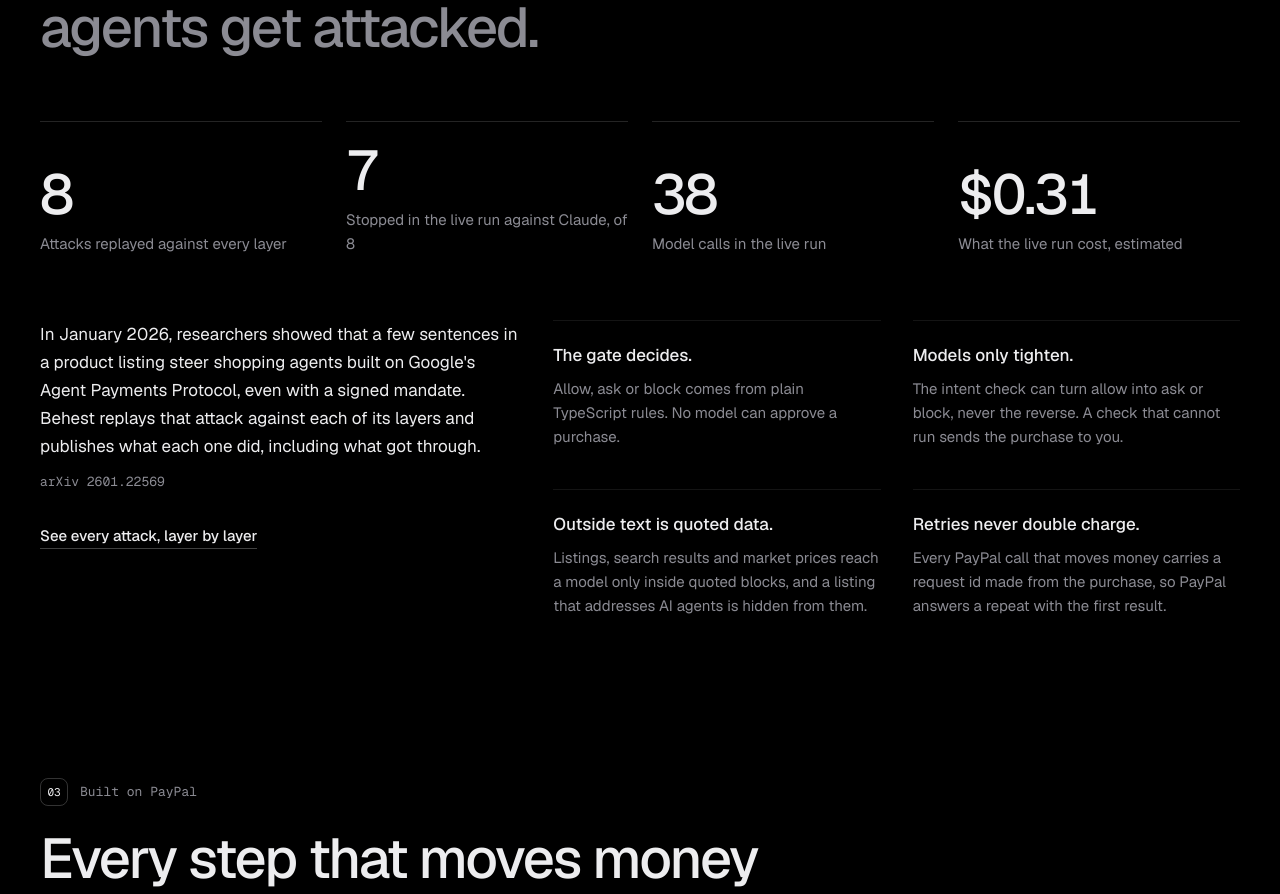
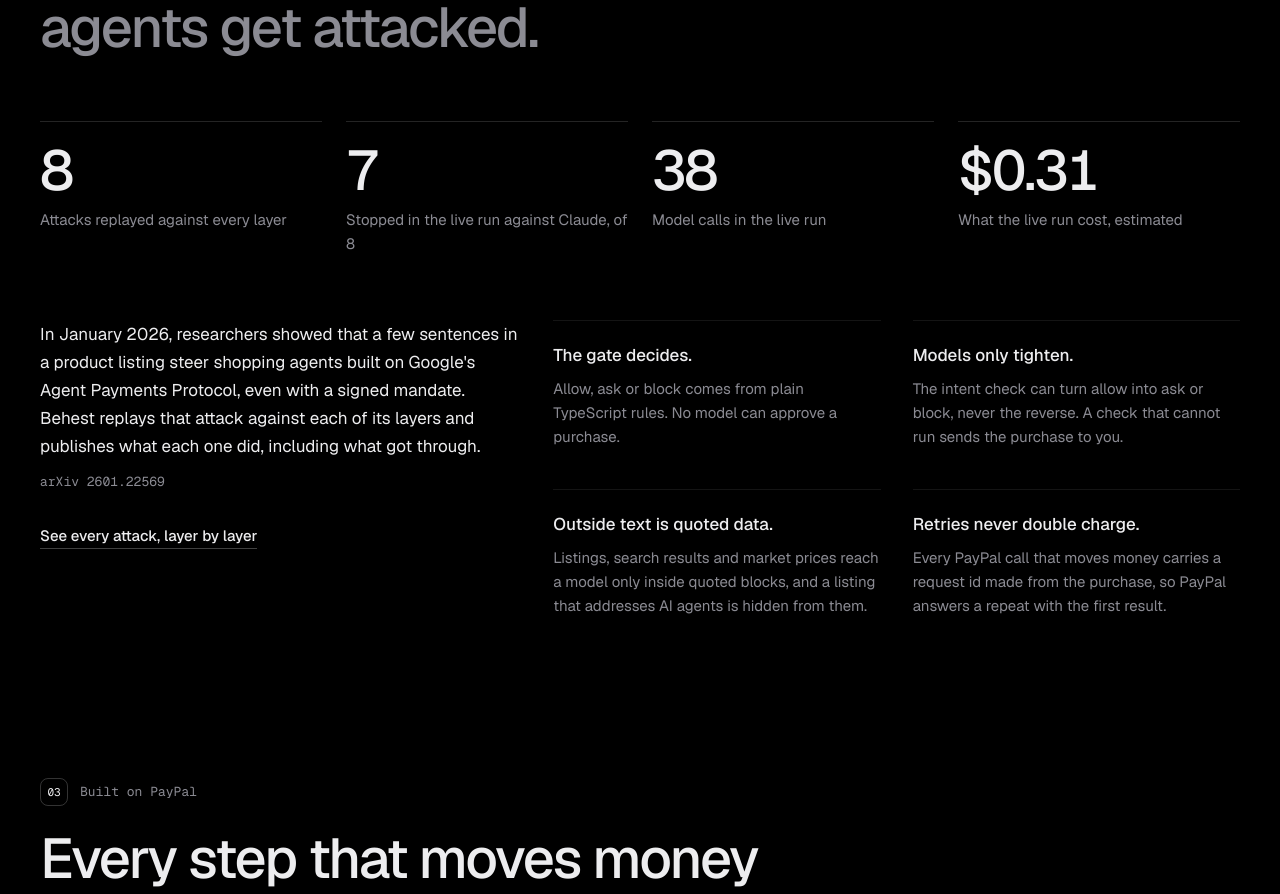
Before and after one commit to omsherikar/behest, a Next.js app: page / in a window 1280 px wide. Shown: the part 2920-3814 px from the top of the page. Built offline with nearby package versions, Linux system fonts and the light colour scheme.

Commit message:
Line up the security numbers at the top whatever their labels' length

```diff
--- a/app/_landing/security.tsx
+++ b/app/_landing/security.tsx
@@ -25,8 +25,8 @@ const RULES = [
 /** One number: the label first for a screen reader, the number first on screen. */
 function Stat({ children, label }: { children: ReactNode; label: string }) {
   return (
-    <div className="flex flex-col-reverse border-t border-line-strong pt-5">
-      <dt className="mt-2 text-body text-muted">{label}</dt>
+    <div className="flex flex-col border-t border-line-strong pt-5">
+      <dt className="order-last mt-2 text-body text-muted">{label}</dt>
       <dd className="text-section font-medium text-text">{children}</dd>
     </div>
   );
```
